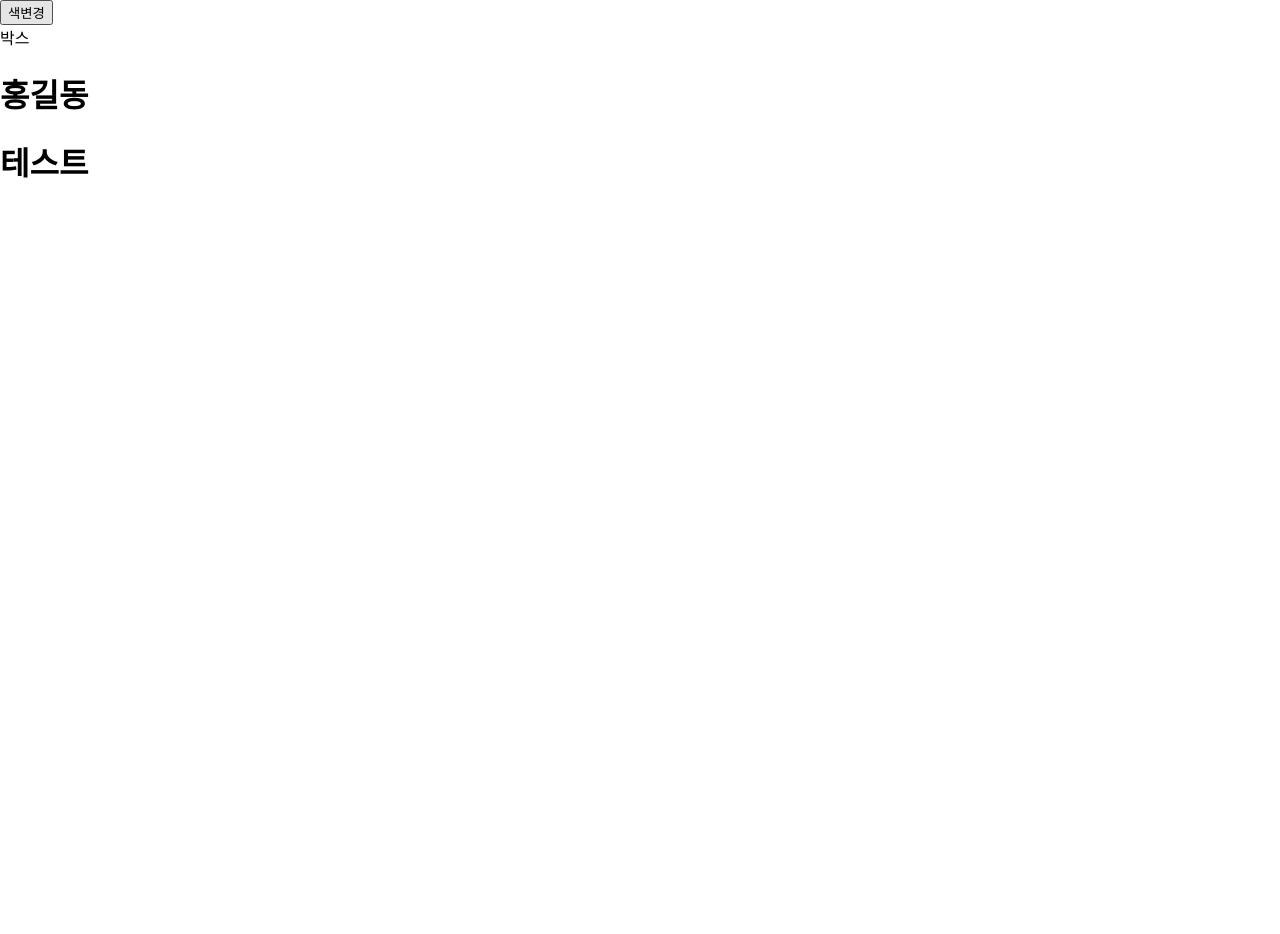
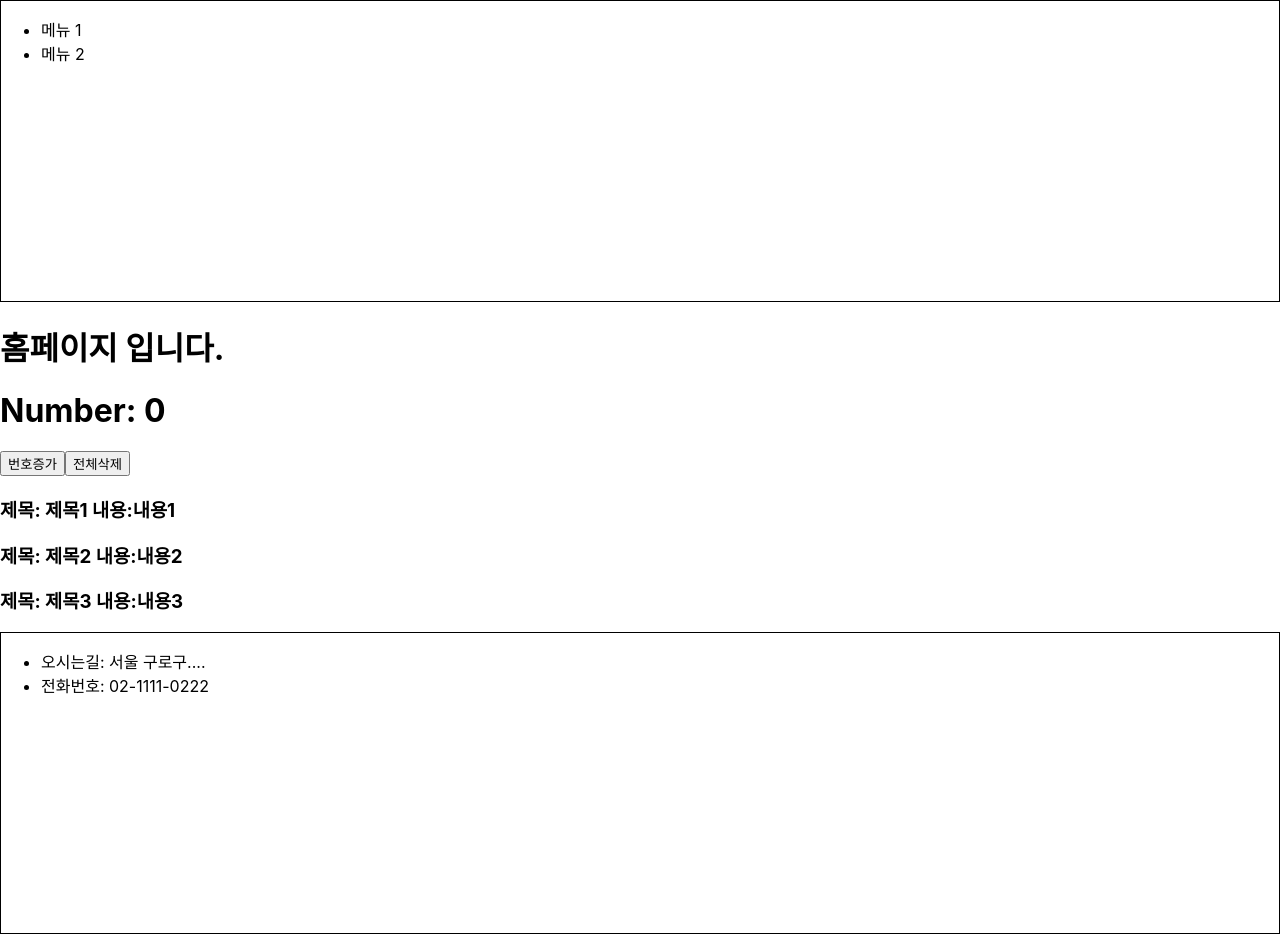
Before and after one commit to HiddenEvent/ReactAndSpring, a React (Create React App) app: page / in a window 1280 px wide. Before the commit the page ends 800 px from the top, so only its background shows below. Built offline with nearby package versions, Linux system fonts and the light colour scheme.

Commit message:
props 개념, component 개념, 자식테이블 데이터 전달 개념 학습

```diff
--- a/src/App.js
+++ b/src/App.js
@@ -1,31 +1,12 @@
 import './App.css';
-import { createRef, useEffect, useMemo, useRef, useState } from 'react';
+import HomePage from './components/pages/HomePage';
+import LoginPage from './components/pages/LoginPage';
+import { Title } from './styleComponent';
 
 function App() {
-  const [list, setList] = useState([
-    { id: 1, name: '홍길동' },
-    { id: 1, name: '테스트' },
-  ]);
-
-  const myRef = useRef(null); // 1개밖에 안만들어진다.
-
-  // createRef() 동적으로 래퍼런스를 생성해주는 함수
-  const myRefs = Array.from({ length: list.length }).map(() => createRef());
-
   return (
     <div>
-      <button
-        onClick={() => {
-          // myRef.current.style.backgroundColor = 'red';
-          myRefs[0].current.style.backgroundColor = 'red';
-        }}
-      >
-        색변경
-      </button>
-      <div ref={myRef}>박스</div>
-      {list.map((n, index) => (
-        <h1 ref={myRefs[index]}>{n.name}</h1>
-      ))}
+      <HomePage />
     </div>
   );
 }
--- /dev/null
+++ b/src/components/Footer.js
@@ -0,0 +1,26 @@
+import React from 'react';
+import styled from 'styled-components';
+
+// 하나의 컴포넌트를 생성
+// styled-components => js파일과 css파일 관리!
+const StyleFooterDiv = styled.div`
+  border: 1px solid black;
+  height: 300px;
+`;
+
+const Footer = () => {
+  return (
+    <StyleFooterDiv>
+      <div>
+        <div>
+          <ul>
+            <li>오시는길: 서울 구로구....</li>
+            <li>전화번호: 02-1111-0222</li>
+          </ul>
+        </div>
+      </div>
+    </StyleFooterDiv>
+  );
+};
+
+export default Footer;
--- /dev/null
+++ b/src/components/Header.js
@@ -0,0 +1,26 @@
+import React from 'react';
+import styled from 'styled-components';
+
+// 하나의 컴포넌트를 생성
+// styled-components => js파일과 css파일 관리!
+const StyleHeaderDiv = styled.div`
+  border: 1px solid black;
+  height: 300px;
+`;
+
+const Header = () => {
+  return (
+    <StyleHeaderDiv>
+      <div>
+        <div>
+          <ul>
+            <li>메뉴 1</li>
+            <li>메뉴 2</li>
+          </ul>
+        </div>
+      </div>
+    </StyleHeaderDiv>
+  );
+};
+
+export default Header;
--- /dev/null
+++ b/src/components/home/Home.js
@@ -0,0 +1,25 @@
+import React from 'react';
+
+// Function 방식 = props로 데이터를 받아서 뿌려줄 수 있음
+const Home = (props) => {
+  // 구조분할 할당
+  const { boards, setBoards, number, setNumber } = props;
+
+  console.log(boards);
+  return (
+    <div>
+      <h1>홈페이지 입니다.</h1>
+      <h1>Number: {number}</h1>
+      <button onClick={() => setNumber(number + 1)}>번호증가</button>
+
+      <button onClick={() => setBoards([])}>전체삭제</button>
+      {boards.map((board) => (
+        <h3>
+          제목: {board.title} 내용:{board.content}
+        </h3>
+      ))}
+    </div>
+  );
+};
+
+export default Home;
--- /dev/null
+++ b/src/components/login/Login.js
@@ -0,0 +1,16 @@
+import React from 'react';
+import styled from 'styled-components';
+
+const LoginBox = styled.div`
+  padding: 30px 0 30px 0;
+`;
+
+const Login = () => {
+  return (
+    <div>
+      <h1>로그인 페이지 입니다.</h1>
+    </div>
+  );
+};
+
+export default Login;
--- /dev/null
+++ b/src/components/pages/HomePage.js
@@ -0,0 +1,36 @@
+import React, { useEffect, useState } from 'react';
+import Footer from '../Footer';
+import Header from '../Header';
+import Home from '../home/Home';
+
+const HomePage = () => {
+  // http 요청(fetch, axios(다운로드 받아야함))
+  const [boards, setBoards] = useState([]);
+  const [number, setNumber] = useState(0);
+
+  useEffect(() => {
+    // 값 받아오기
+    let datas = [
+      { id: 1, title: '제목1', content: '내용1' },
+      { id: 2, title: '제목2', content: '내용2' },
+      { id: 3, title: '제목3', content: '내용3' },
+    ];
+
+    setBoards([...datas]);
+  }, []);
+
+  return (
+    <div>
+      <Header />
+      <Home
+        boards={boards}
+        setBoards={setBoards}
+        number={number}
+        setNumber={setNumber}
+      />
+      <Footer />
+    </div>
+  );
+};
+
+export default HomePage;
--- /dev/null
+++ b/src/components/pages/LoginPage.js
@@ -0,0 +1,16 @@
+import React from 'react';
+import Footer from '../Footer';
+import Header from '../Header';
+import Login from '../login/Login';
+
+const LoginPage = () => {
+  return (
+    <div>
+      <Header />
+      <Login />
+      <Footer />
+    </div>
+  );
+};
+
+export default LoginPage;
--- /dev/null
+++ b/src/styleComponent.js
@@ -0,0 +1,9 @@
+import styled from 'styled-components';
+
+const Title = styled.h1`
+  font-size: 1.5em;
+  text-align: center;
+  color: palevioletred;
+`;
+
+export { Title };
```
